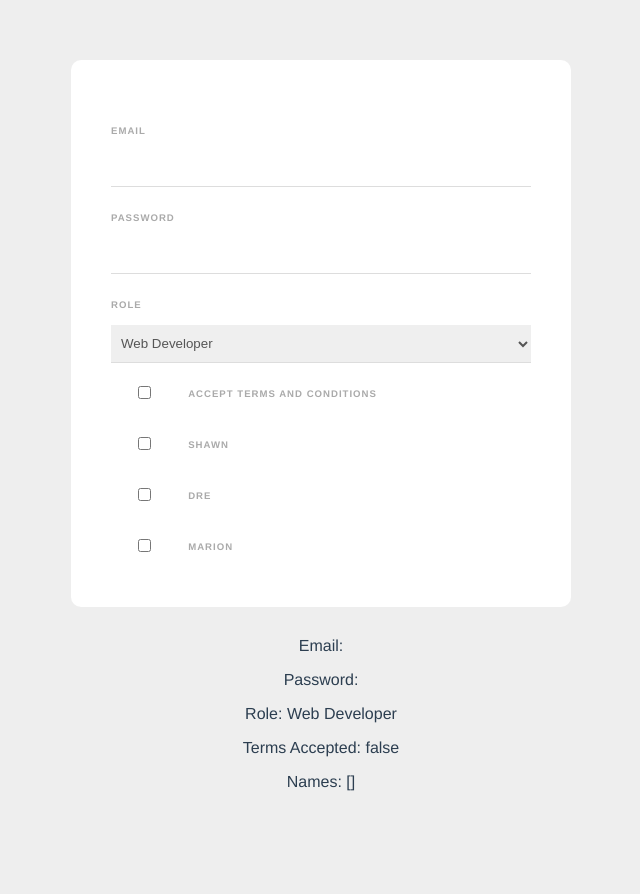
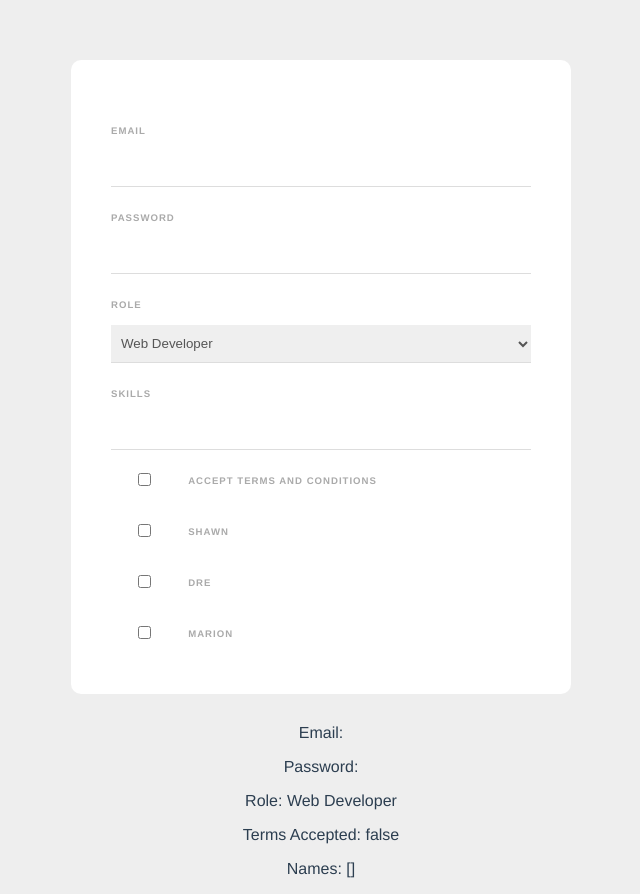
Before and after one commit to sean-code/Vue-105-vue-forms-, a Vue app: page / in a window 1280 px wide. Shown: the whole page, without its empty margins (319-959 px from the left). Before the commit the page ends 807 px from the top, so only its background shows below. Built offline with nearby package versions, Linux system fonts and the light colour scheme.

Commit message:
Create: Keyboard events

```diff
--- a/src/components/Signup.vue
+++ b/src/components/Signup.vue
@@ -10,7 +10,13 @@
             <option>Web Developer</option>
             <option>Web Designer</option>
         </select>
-
+        <!-- Keyboard Events -->
+        <label>Skills</label>
+        <input type="text" v-model="tempSkill" @keyup="addSkill">
+        <div v-for="skill in skills" :key="skill" class="pill">
+            {{ skill }}
+        </div>
+        <!-- Checkbox -->
         <div class="terms">
             <input type="checkbox" required v-model="terms">
             <label>Accept Terms and Conditions</label>
@@ -44,7 +50,20 @@
                 password: '',
                 role: 'Web Developer',
                 terms: false,
-                names: []
+                names: [],
+                tempSkill: '',
+                skills: []
+            }
+        },
+        methods:{
+            addSkill(e){
+                console.log(e)
+                if (e.key === ',' && this.tempSkill){
+                    if( !this.skills.includes(this.tempSkill)){
+                        this.skills.push(this.tempSkill)
+                    }
+                    this.tempSkill = ''
+                }
             }
         }
     }
```
